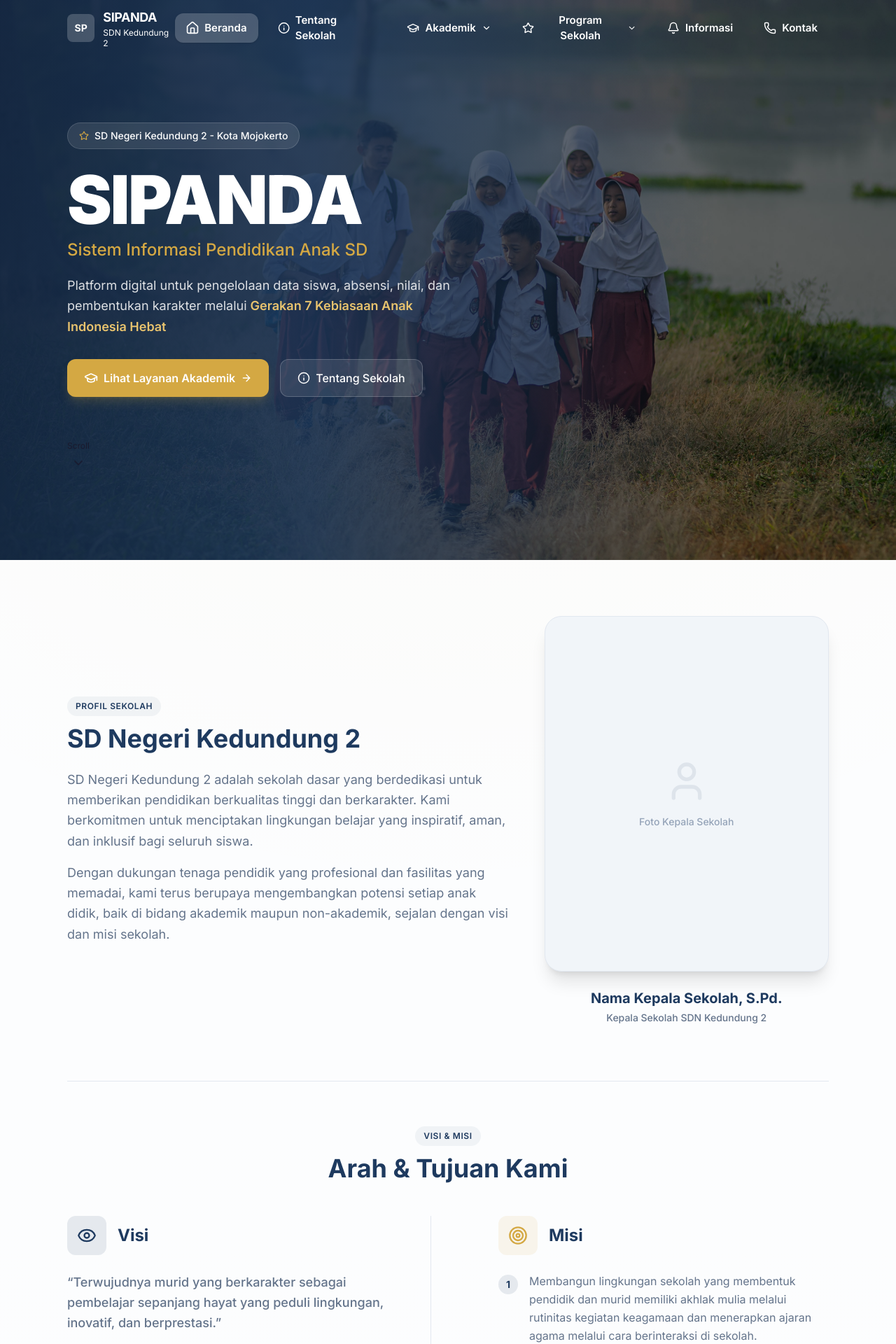
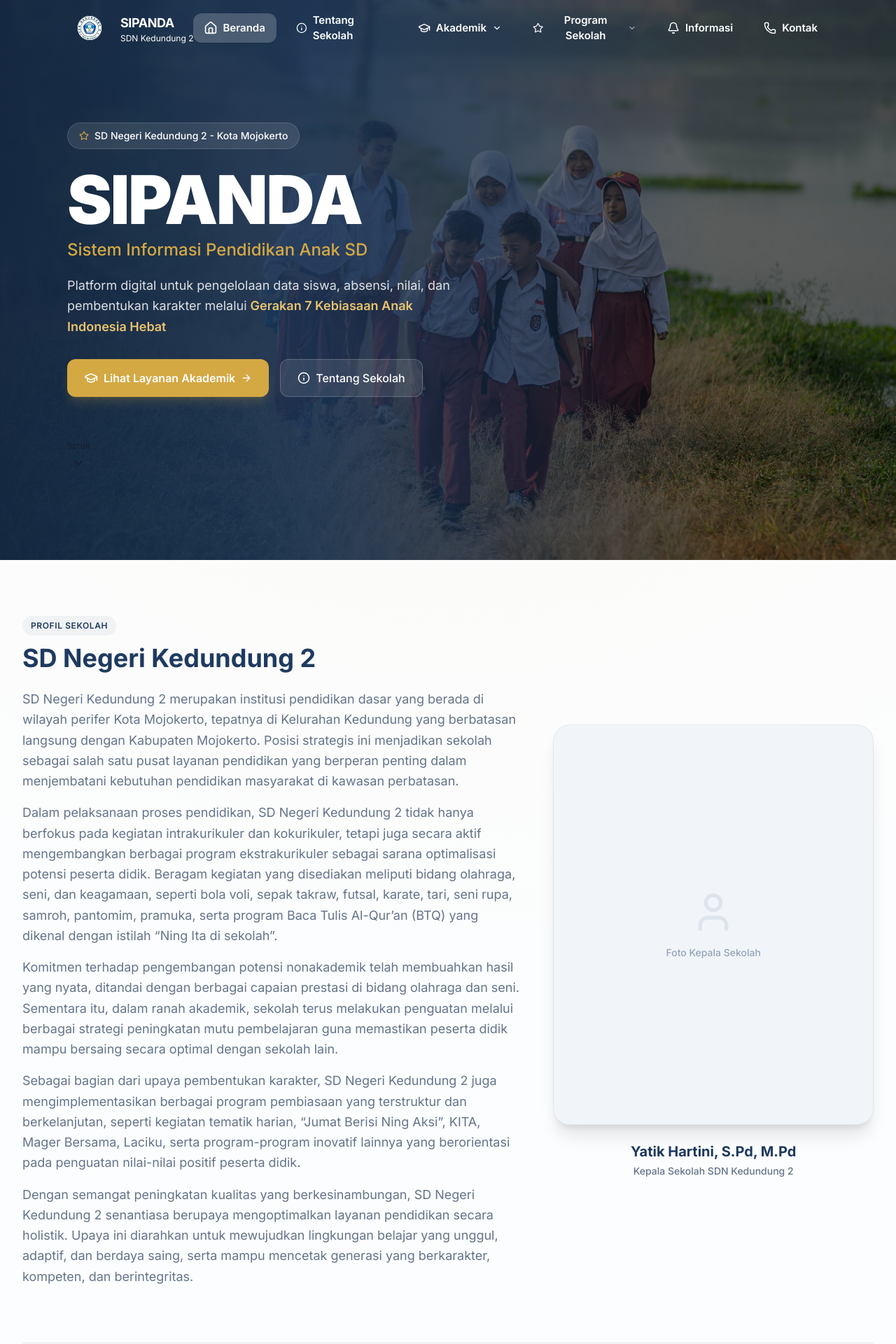
Before and after one commit to iqbalraihanfr/sdn-2kedundung, a Next.js app: page / in a window 1280 px wide. Shown: the top 1920 px of the page at 70% size. Built offline with nearby package versions, Linux system fonts and the light colour scheme.

Commit message:
feat: add 7 KAIH program pages and landing page sections for school profile and vision-misi

```diff
--- a/src/app/gerakan-7kaih/page.tsx
+++ b/src/app/gerakan-7kaih/page.tsx
@@ -4,7 +4,7 @@ import { Gerakan7KaihJourneySection } from "@/components/gerakan-7kaih/gerakan-7
 
 export default function Gerakan7KAIHPage() {
   return (
-    <div className="min-h-screen bg-surface pt-24">
+    <div className="min-h-screen bg-surface">
       <Gerakan7KaihHeroSection />
       <Gerakan7KaihJourneySection />
       <Gerakan7KaihAboutSection />
--- a/src/components/footer.tsx
+++ b/src/components/footer.tsx
@@ -1,5 +1,6 @@
 import Link from "next/link";
-import { MapPin, Mail, ArrowUpRight } from "lucide-react";
+import Image from "next/image";
+import { MapPin, Mail, ArrowUpRight, Phone } from "lucide-react";
 
 export function Footer() {
   return (
@@ -9,9 +10,14 @@ export function Footer() {
         <div className="grid grid-cols-1 gap-12 sm:grid-cols-2 lg:grid-cols-4">
           {/* Column 1: Brand */}
           <div>
-            <div className="mb-6 flex items-center gap-2">
-              <div className="flex h-10 w-10 items-center justify-center rounded-lg bg-white/20 text-sm font-bold">
-                SP
+            <div className="mb-6 flex items-center gap-3">
+              <div className="relative h-16 w-16 overflow-hidden">
+                <Image
+                  src="/images/logo-sdn2kedundung.png"
+                  alt="Logo SDN Kedundung 2"
+                  fill
+                  className="object-contain"
+                />
               </div>
               <div>
                 <h3 className="text-lg font-bold">SIPANDA</h3>
@@ -26,7 +32,11 @@ export function Footer() {
             <div className="space-y-3">
               <div className="flex items-center gap-2.5 text-sm text-white/70">
                 <Mail size={16} className="shrink-0 text-secondary" />
-                <span>sdn2kedundung@gmail.com</span>
+                <span>sdnkedundung2mojokerto@gmail.com</span>
+              </div>
+              <div className="flex items-center gap-2.5 text-sm text-white/70">
+                <Phone size={16} className="shrink-0 text-secondary" />
+                <span>0812-1650-3267 (Yatik Hartini, S.Pd, M.Pd)</span>
               </div>
             </div>
           </div>
--- a/src/components/gerakan-7kaih/gerakan-7kaih-about-section.tsx
+++ b/src/components/gerakan-7kaih/gerakan-7kaih-about-section.tsx
@@ -25,7 +25,7 @@ export function Gerakan7KaihAboutSection() {
           </div>
           <div className="shrink-0 text-center md:text-right">
             <a
-              href="https://cerdasberkarakter.kemdikbud.go.id"
+              href="https://cerdasberkarakter.kemendikdasmen.go.id/gerakan7kebiasaan/"
               target="_blank"
               rel="noopener noreferrer"
               className="group inline-flex flex-col items-center gap-2 md:items-end"
--- a/src/components/home/tentang-section.tsx
+++ b/src/components/home/tentang-section.tsx
@@ -6,7 +6,7 @@ import { misiPoints } from "@/data";
 export function TentangSection() {
   return (
     <section id="visi-misi" className="bg-white/70 py-20">
-      <div className="mx-auto max-w-6xl px-4 sm:px-6 lg:px-8">
+      <div className="mx-auto max-w-7xl px-4 sm:px-6 lg:px-8">
 
         {/* Top Part: Profil Singkat & Headmaster Photo */}
         <div className="grid gap-12 lg:grid-cols-5 lg:items-center">
@@ -20,10 +20,19 @@ export function TentangSection() {
             </h2>
             <div className="space-y-4 text-lg text-text-secondary leading-relaxed">
               <p>
-                SD Negeri Kedundung 2 adalah sekolah dasar yang berdedikasi untuk memberikan pendidikan berkualitas tinggi dan berkarakter. Kami berkomitmen untuk menciptakan lingkungan belajar yang inspiratif, aman, dan inklusif bagi seluruh siswa.
+                SD Negeri Kedundung 2 merupakan institusi pendidikan dasar yang berada di wilayah perifer Kota Mojokerto, tepatnya di Kelurahan Kedundung yang berbatasan langsung dengan Kabupaten Mojokerto. Posisi strategis ini menjadikan sekolah sebagai salah satu pusat layanan pendidikan yang berperan penting dalam menjembatani kebutuhan pendidikan masyarakat di kawasan perbatasan.
               </p>
               <p>
-                Dengan dukungan tenaga pendidik yang profesional dan fasilitas yang memadai, kami terus berupaya mengembangkan potensi setiap anak didik, baik di bidang akademik maupun non-akademik, sejalan dengan visi dan misi sekolah.
+                Dalam pelaksanaan proses pendidikan, SD Negeri Kedundung 2 tidak hanya berfokus pada kegiatan intrakurikuler dan kokurikuler, tetapi juga secara aktif mengembangkan berbagai program ekstrakurikuler sebagai sarana optimalisasi potensi peserta didik. Beragam kegiatan yang disediakan meliputi bidang olahraga, seni, dan keagamaan, seperti bola voli, sepak takraw, futsal, karate, tari, seni rupa, samroh, pantomim, pramuka, serta program Baca Tulis Al-Qur’an (BTQ) yang dikenal dengan istilah &ldquo;Ning Ita di sekolah&rdquo;.
+              </p>
+              <p>
+                Komitmen terhadap pengembangan potensi nonakademik telah membuahkan hasil yang nyata, ditandai dengan berbagai capaian prestasi di bidang olahraga dan seni. Sementara itu, dalam ranah akademik, sekolah terus melakukan penguatan melalui berbagai strategi peningkatan mutu pembelajaran guna memastikan peserta didik mampu bersaing secara optimal dengan sekolah lain.
+              </p>
+              <p>
+                Sebagai bagian dari upaya pembentukan karakter, SD Negeri Kedundung 2 juga mengimplementasikan berbagai program pembiasaan yang terstruktur dan berkelanjutan, seperti kegiatan tematik harian, &ldquo;Jumat Berisi Ning Aksi&rdquo;, KITA, Mager Bersama, Laciku, serta program-program inovatif lainnya yang berorientasi pada penguatan nilai-nilai positif peserta didik.
+              </p>
+              <p>
+                Dengan semangat peningkatan kualitas yang berkesinambungan, SD Negeri Kedundung 2 senantiasa berupaya mengoptimalkan layanan pendidikan secara holistik. Upaya ini diarahkan untuk mewujudkan lingkungan belajar yang unggul, adaptif, dan berdaya saing, serta mampu mencetak generasi yang berkarakter, kompeten, dan berintegritas.
               </p>
             </div>
           </div>
@@ -47,7 +56,7 @@ export function TentangSection() {
               */}
             </div>
             <div className="mt-6 text-center">
-              <h3 className="text-xl font-bold text-primary">Nama Kepala Sekolah, S.Pd.</h3>
+              <h3 className="text-xl font-bold text-primary">Yatik Hartini, S.Pd, M.Pd</h3>
               <p className="mt-1 text-sm font-medium text-text-secondary">Kepala Sekolah SDN Kedundung 2</p>
             </div>
           </div>
--- a/src/components/navbar.tsx
+++ b/src/components/navbar.tsx
@@ -2,6 +2,7 @@
 
 import { useEffect, useState } from "react";
 import Link from "next/link";
+import Image from "next/image";
 import { usePathname } from "next/navigation";
 import {
   Menu,
@@ -54,14 +55,39 @@ const navItems: NavItem[] = [
 export function Navbar() {
   const [isOpen, setIsOpen] = useState(false);
   const [scrolled, setScrolled] = useState(false);
+  const [overTransparentHero, setOverTransparentHero] = useState(false);
   const [openDropdowns, setOpenDropdowns] = useState<Record<string, boolean>>({});
   const pathname = usePathname();
 
   useEffect(() => {
-    const handleScroll = () => setScrolled(window.scrollY > 20);
-    window.addEventListener("scroll", handleScroll);
-    return () => window.removeEventListener("scroll", handleScroll);
-  }, []);
+    const updateNavbarState = () => {
+      setScrolled(window.scrollY > 20);
+
+      const transparentHero = document.querySelector<HTMLElement>(
+        "[data-transparent-navbar]"
+      );
+
+      if (!transparentHero) {
+        setOverTransparentHero(false);
+        return;
+      }
+
+      const heroRect = transparentHero.getBoundingClientRect();
+      setOverTransparentHero(heroRect.top <= 80 && heroRect.bottom > 80);
+    };
+
+    updateNavbarState();
+    window.addEventListener("scroll", updateNavbarState, { passive: true });
+    window.addEventListener("resize", updateNavbarState);
+
+    return () => {
+      window.removeEventListener("scroll", updateNavbarState);
+      window.removeEventListener("resize", updateNavbarState);
+    };
+  }, [pathname]);
+
+  const isTransparentOverHero = overTransparentHero && !scrolled && !isOpen;
+  const isSolidNav = scrolled && !isTransparentOverHero;
 
   const toggleDropdown = (label: string) => {
     setOpenDropdowns((prev) => ({ ...prev, [label]: !prev[label] }));
@@ -69,7 +95,9 @@ export function Navbar() {
 
   return (
     <nav
-      className={`fixed left-0 right-0 top-0 z-50 transition-all duration-300 ${scrolled
+      className={`fixed left-0 right-0 top-0 z-50 transition-all duration-300 ${isTransparentOverHero
+        ? "bg-transparent"
+        : isSolidNav
         ? "bg-white/90 shadow-sm backdrop-blur-xl"
         : pathname === "/"
           ? "bg-transparent"
@@ -78,22 +106,25 @@ export function Navbar() {
     >
       <div className="w-full px-6 sm:px-8 lg:px-14 xl:px-24">
         <div className="flex h-20 items-center justify-between transition-all duration-300">
-          <Link href="/" className="group flex items-center gap-3">
-            <div
-              className={`flex h-10 w-10 items-center justify-center rounded-lg text-sm font-bold transition-colors ${scrolled ? "bg-primary text-white" : "bg-white/20 !text-white"
-                }`}
-            >
-              SP
+          <Link href="/" className="group flex shrink-0 items-center gap-2.5 sm:gap-3">
+            <div className="relative h-16 w-16 shrink-0 overflow-hidden transition-transform duration-300 group-hover:scale-105">
+              <Image
+                src="/images/logo-sdn2kedundung.png"
+                alt="Logo SDN Kedundung 2"
+                fill
+                className="object-contain"
+                sizes="64px"
+              />
             </div>
             <div>
               <span
-                className={`block text-lg font-bold tracking-tight transition-colors ${scrolled ? "text-primary" : "!text-white"
+                className={`block text-lg font-bold tracking-tight transition-colors ${isSolidNav ? "text-primary" : "!text-white"
                   }`}
               >
                 SIPANDA
               </span>
               <span
-                className={`hidden text-xs leading-tight transition-colors sm:block ${scrolled ? "text-text-secondary" : "!text-white"
+                className={`hidden text-xs leading-tight transition-colors sm:block ${isSolidNav ? "text-text-secondary" : "!text-white"
                   }`}
               >
                 SDN Kedundung 2
@@ -110,11 +141,11 @@ export function Navbar() {
               let itemClass = "group relative flex items-center gap-2 px-3 xl:px-4 py-2.5 rounded-xl text-[14px] xl:text-[15px] font-semibold transition-all duration-300";
 
               if (isActive) {
-                itemClass += scrolled
+                itemClass += isSolidNav
                   ? " bg-primary !text-white shadow-md shadow-primary/20"
                   : " bg-white/20 !text-white shadow-sm";
               } else {
-                itemClass += scrolled
+                itemClass += isSolidNav
                   ? " text-text-secondary hover:bg-primary/5 hover:text-primary"
                   : " !text-white hover:bg-white/20";
               }
@@ -175,7 +206,7 @@ export function Navbar() {
 
           <button
             onClick={() => setIsOpen(!isOpen)}
-            className={`rounded-lg p-2 transition-colors lg:hidden ${scrolled ? "text-primary hover:bg-surface-alt" : "!text-white hover:bg-white/10"
+            className={`rounded-lg p-2 transition-colors lg:hidden ${isSolidNav ? "text-primary hover:bg-surface-alt" : "!text-white hover:bg-white/10"
               }`}
             aria-label="Toggle menu"
           >
```
Also changed, not shown: src/components/gerakan-7kaih/gerakan-7kaih-hero-section.tsx (+19 -1 lines), public/images/logo-sdn2kedundung.png (added), 1 other file (tests, documents, lock files or other folders).
